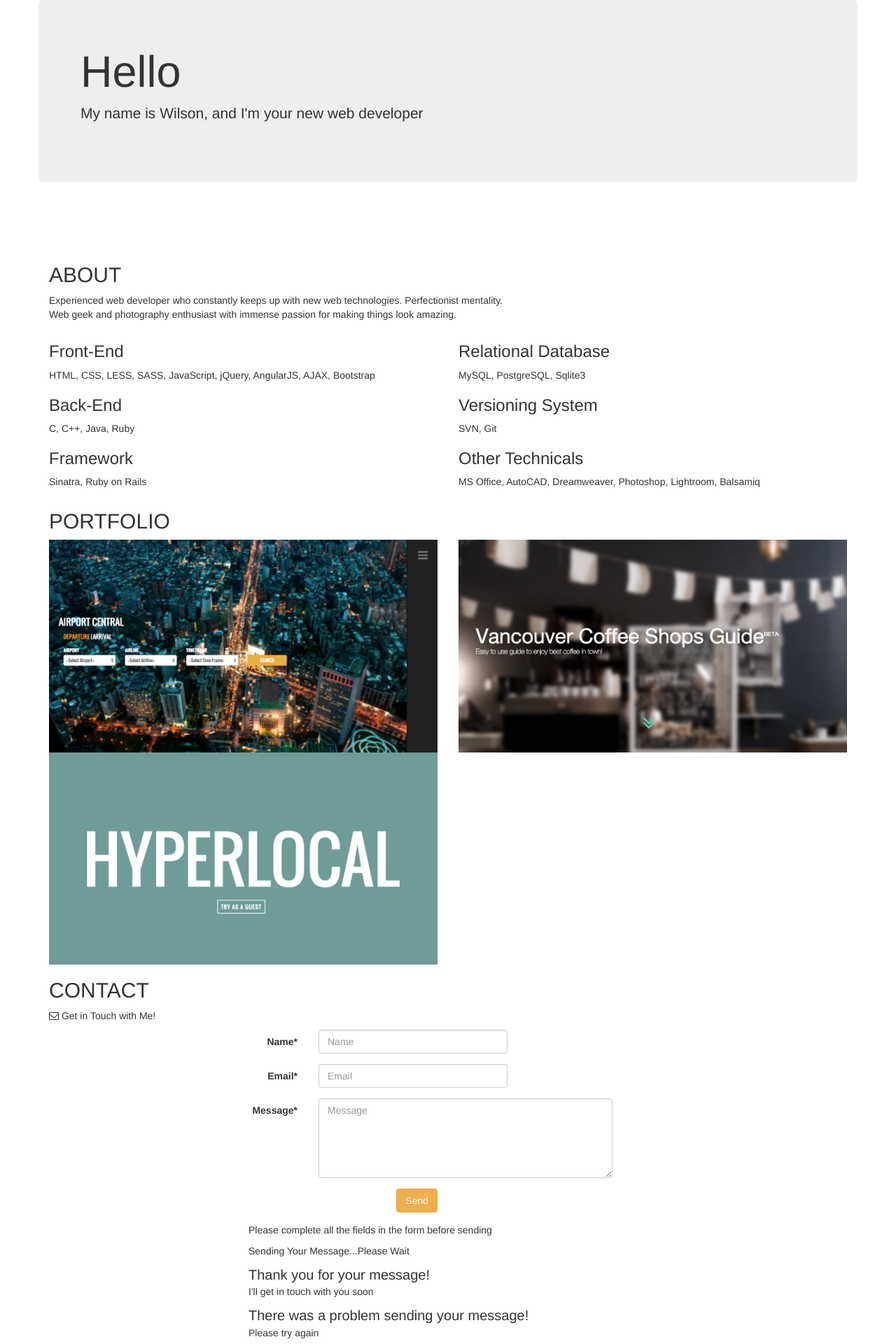
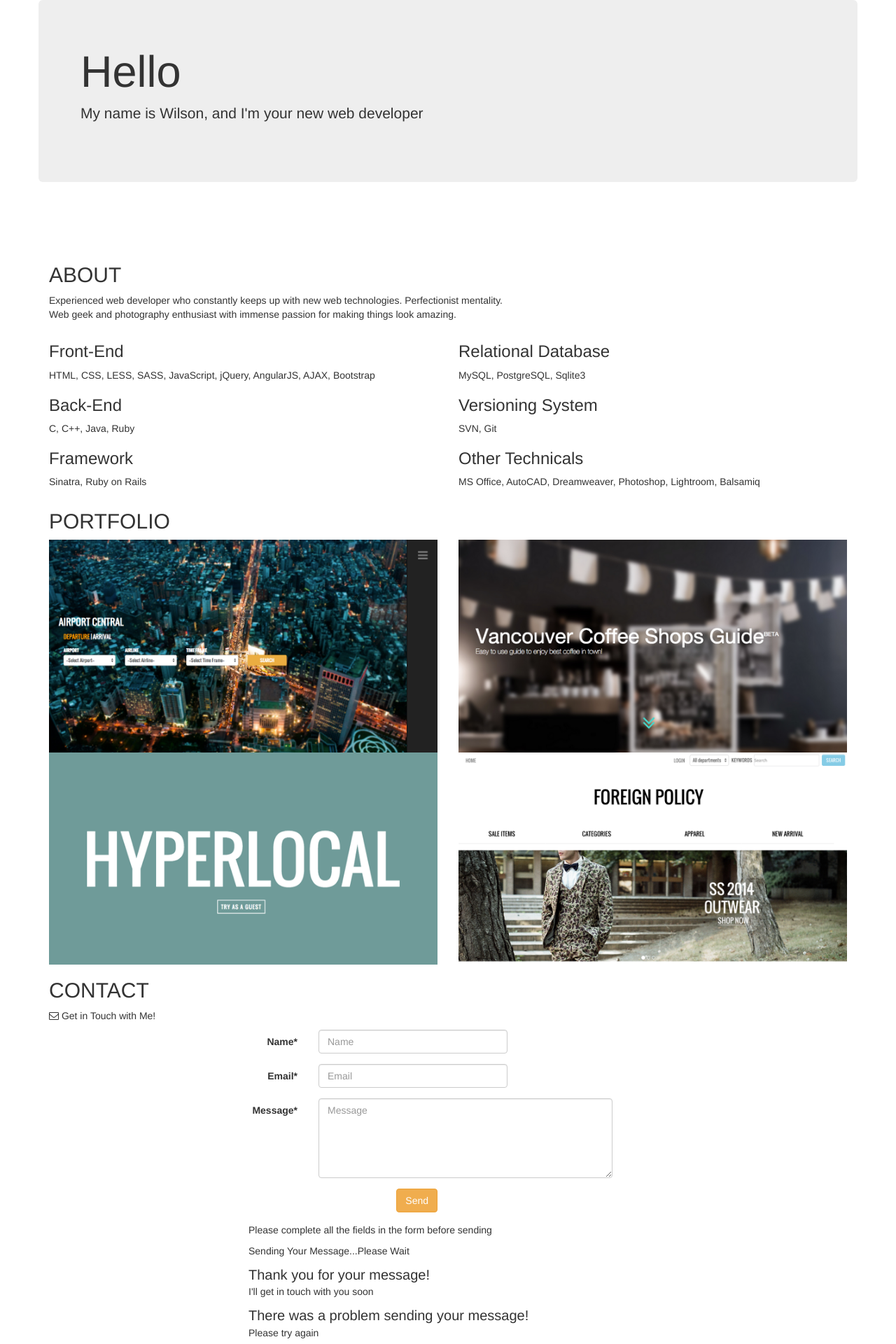
Before and after one commit to uiruson/uiruson.github.io, a Jekyll site: the page built from index.md, in a window 1280 px wide. Shown: the top 1920 px of the page at 70% size. Built offline with Jekyll 4.4.1, drawn with Linux system fonts in a browser that asks for light colours; nearby versions of some CDN libraries; library files that are not in the unit come from our copies; grey boxes are pictures that could not be loaded.

Commit message:
Added 4th portfolio img and set links to portfolio 3 and 4

```diff
--- a/_includes/themes/bootstrap/default.html
+++ b/_includes/themes/bootstrap/default.html
@@ -120,8 +120,16 @@
       </div>
       <div class="portfolioContainer-2">
         <div class="row">
-          <div class="col-md-6"><img src="/assets/images/portfolio-3.png" class="img-responsive"></div>
-          <div class="col-md-6"></div>
+          <div class="col-md-6">
+            <a href="hyperlocal-pic-app.herokuapp.com" target="_blank">
+              <img src="/assets/images/portfolio-3.png" class="img-responsive">
+            </a>
+          </div>
+          <div class="col-md-6">
+            <a href="http://foreign-policy.herokuapp.com/" target="_blank">
+              <img src="/assets/images/portfolio-4.png" class="img-responsive">
+            </a>
+          </div>
         </div>
       </div>
     </div><!--END OF PORTFOLIO HEADER-->
```
Also changed, not shown: assets/images/portfolio-4.png (added).
